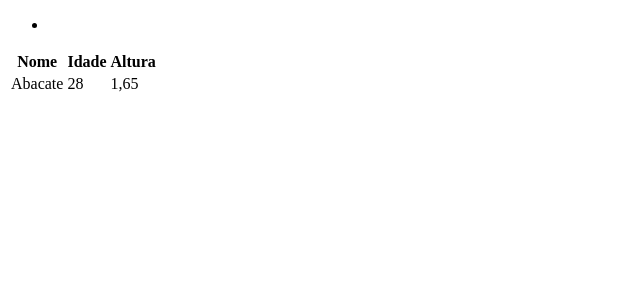
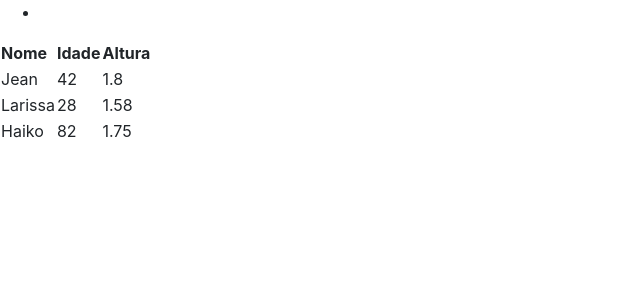
Before and after one commit to lucasbnu0/Projeto1, a Flask app: page / in a window 1280 px wide. Shown: the top 300 px of the page, without its empty margins (0-640 px from the left). Run offline with Flask 2, Linux system fonts and the light colour scheme; some libraries are stand-ins or nearby versions.

Commit message:
atualizaçao larissa

```diff
--- a/main.py
+++ b/main.py
@@ -1,11 +1,18 @@
 from flask import Flask, render_template
+from pessoa import Pessoa
+
+pessoas = [
+    Pessoa('Jean', 42, 1.80),
+    Pessoa('Larissa', 28, 1.58),
+    Pessoa('Haiko', 82, 1.75)
+]
 
 app = Flask(__name__)
 
 
 @app.route('/')
 def inicio():
-    return render_template('index.html')
+    return render_template('index.html', pessoas = pessoas, title = 'Home')
 
 @app.route('/novo')
 def novo():
--- a/templates/index.html
+++ b/templates/index.html
@@ -1,10 +1,15 @@
 <!DOCTYPE html>
-<html lang="en">
+<html lang="pt-BR">
 <head>
     <meta charset="UTF-8">
     <meta http-equiv="X-UA-Compatible" content="IE=edge">
     <meta name="viewport" content="width=device-width, initial-scale=1.0">
-    <title>moredevs</title>
+    <link rel="stylesheet" href="https://stackpath.bootstrapcdn.com/bootstrap/4.1.3/css/bootstrap.min.css" integrity="sha384-MCw98/SFnGE8fJT3GXwEOngsV7Zt27NXFoaoApmYm81iuXoPkFOJwJ8ERdknLPMO" crossorigin="anonymous">
+    <script src="https://code.jquery.com/jquery-3.3.1.slim.min.js" defer integrity="sha384-q8i/X+965DzO0rT7abK41JStQIAqVgRVzpbzo5smXKp4YfRvH+8abtTE1Pi6jizo" crossorigin="anonymous"></script>
+    <script src="https://cdnjs.cloudflare.com/ajax/libs/popper.js/1.14.3/umd/popper.min.js" defer integrity="sha384-ZMP7rVo3mIykV+2+9J3UJ46jBk0WLaUAdn689aCwoqbBJiSnjAK/l8WvCWPIPm49" crossorigin="anonymous"></script>
+    <script src="https://stackpath.bootstrapcdn.com/bootstrap/4.1.3/js/bootstrap.min.js" defer integrity="sha384-ChfqqxuZUCnJSK3+MXmPNIyE6ZbWh2IMqE241rYiqJxyMiZ6OW/JmZQ5stwEULTy" crossorigin="anonymous"></script>
+
+    <title>{{ title }}</title>
 </head>
 <body>
     <header>
@@ -24,11 +29,13 @@
                 </tr>
             </thead>
             <tbody>
+                {%for pessoa in pessoas%}
                 <tr>
-                    <td>Abacate</td>
-                    <td>28</td>
-                    <td>1,65</td>
+                    <td>{{pessoa.nome}}</td>
+                    <td>{{pessoa.idade}}</td>
+                    <td>{{pessoa.altura}}</td>
                 </tr>
+                {%endfor%}
             </tbody>
         </table>
     </main>
```
